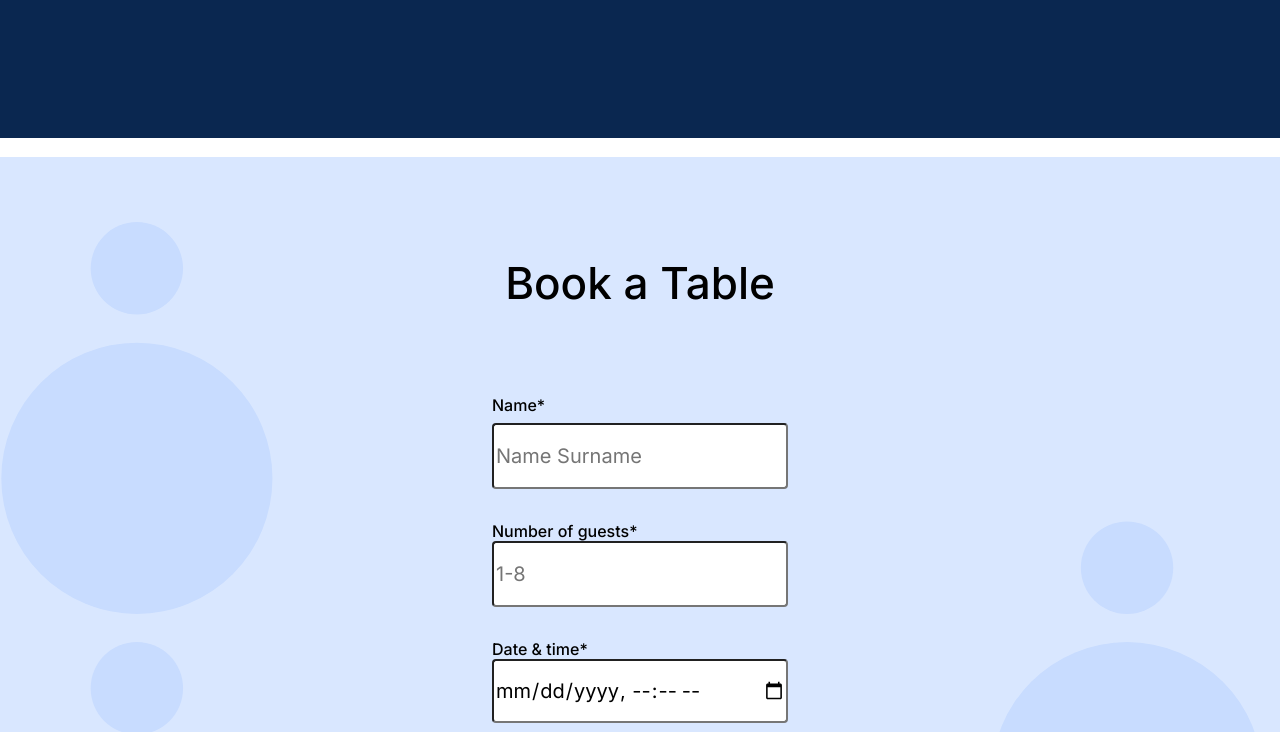
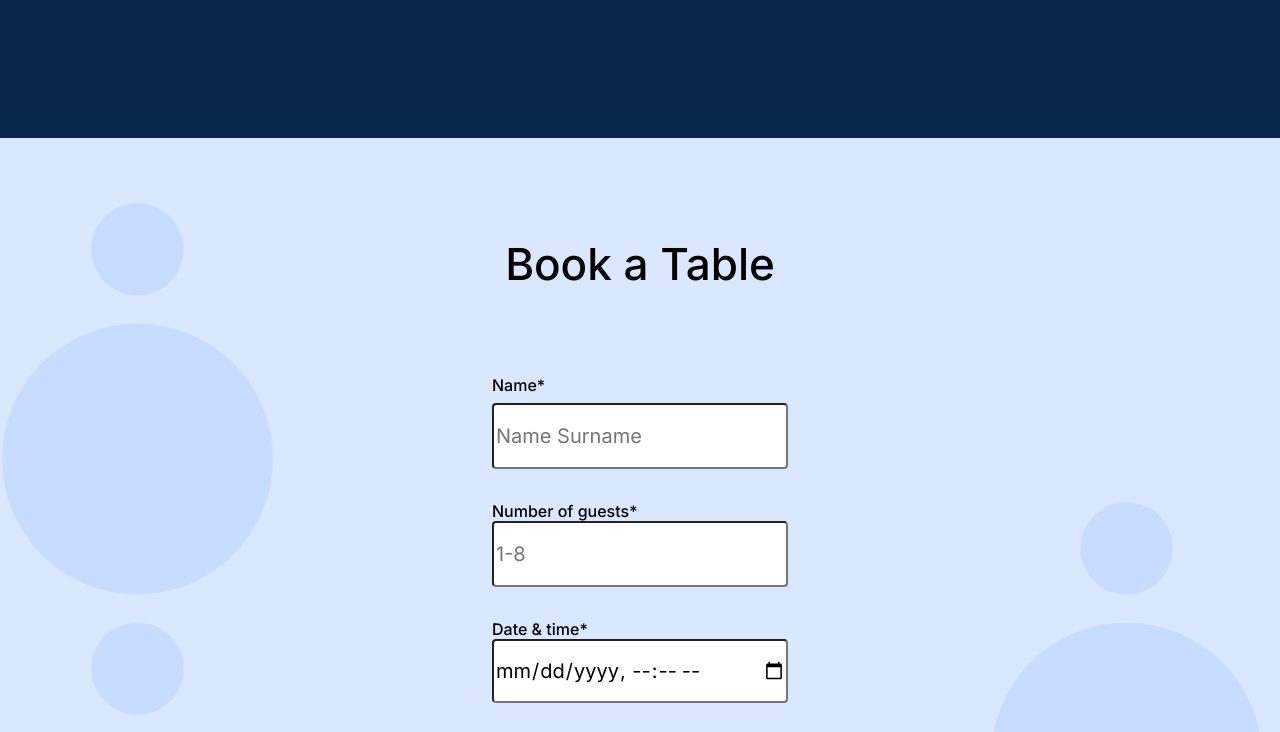
Before and after one commit to lsylvain94/se_project_coffeeshop, a plain HTML site: page index.html in a window 1280 px wide. Shown: the part 1680-2412 px from the top of the page. Drawn offline with Linux system fonts and the light colour scheme.

Commit message:
update changes for new project

```diff
--- a/index.html
+++ b/index.html
@@ -91,7 +91,7 @@
         </section>
 
         <section id="book-a-table" class="reservation">
-        <h2><label class="reservation__title">Book a Table</label></h2>
+        <h2 class="reservation__title">Book a Table</h2>
         <form class="form reservation__form">
             <fieldset class="form__fieldset">
                 <p class="form__label">Name*</p>
--- a/pages/index.css
+++ b/pages/index.css
@@ -1,7 +1,7 @@
 .page{
     min-width: 1100px;
     max-width: 1600px;
-    margin: auto;
+    margin: 0 auto;
     font-family: 'Inter', Arial, sans-serif;
     font-size: 16px;
     line-height: 20px;
@@ -169,22 +169,25 @@ line-height: 52px;
     line-height: 30px;
 }
 
-.reservation { background-color: #D9E7FF;
+.reservation {
+    display: flex;
+    flex-direction: column;
+    background-color: #D9E7FF;
     background-repeat: no-repeat;
     background-position: center;
     background-size: cover;
     background-image: url(../images/background_reservation.svg);}
 
     .reservation__title{
-        display: flex;
-        justify-content: center;
-        padding-top: 100px;
+        margin-top: 100px;
     margin-bottom: 80px;
     font-family: Inter;
 font-style: normal;
 font-weight: 500;
 font-size: 44px;
 line-height: 52px;
+display: flex;
+justify-content: center;
 
     }
 
```
